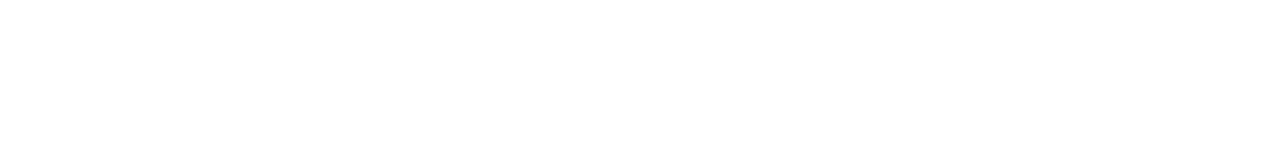
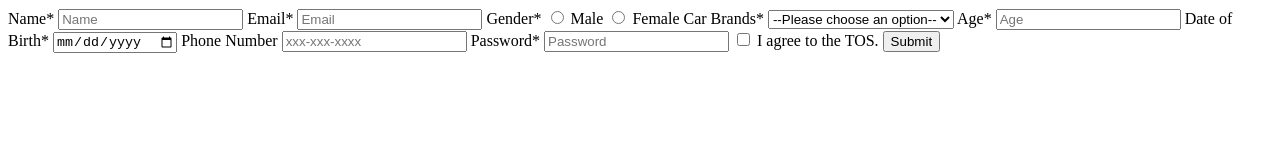
Before and after one commit to acciojob/signup-form-car-dilliprasad1, a website: page main.html in a window 1280 px wide. Drawn offline with Linux system fonts and the light colour scheme.

Commit message:
created a submission

```diff
--- a/main.html
+++ b/main.html
@@ -1,16 +1,49 @@
 <!DOCTYPE html>
+<html>
+<head>
+	<title>Signup Form</title>
+</head>
+<body>
+	<form method="post" action="submit-form.php">
+		<label for="name">Name*</label>
+		<input type="text" id="name" name="name" placeholder="Name" required>
 
-<html>
+		<label for="email">Email*</label>
+		<input type="email" id="email" name="email" placeholder="Email" required>
 
-<head>
-	<link rel="stylesheet" href="styles.css">
-</head>
+		<label>Gender*</label>
+		<label for="gender-m">
+			<input type="radio" id="gender-m" name="gender" value="male" required> Male
+		</label>
+		<label for="gender-f">
+			<input type="radio" id="gender-f" name="gender" value="female" required> Female
+		</label>
 
-<body>
-	<!-- the entire body must be written by student -->
-    <script type="text/javascript" src="./script.js">
-</script>
+		<label for="cars">Car Brands*</label>
+		<select id="cars" name="cars" required>
+			<option value="">--Please choose an option--</option>
+			<option value="BMW">BMW</option>
+			<option value="Audi">Audi</option>
+			<option value="Mercedes">Mercedes</option>
+		</select>
 
+		<label for="age">Age*</label>
+		<input type="number" id="age" name="age" placeholder="Age" required>
+
+		<label for="dob">Date of Birth*</label>
+		<input type="date" id="dob" name="dob" required>
+
+		<label for="tel">Phone Number</label>
+		<input type="tel" id="tel" name="tel" placeholder="xxx-xxx-xxxx">
+
+		<label for="password">Password*</label>
+		<input type="password" id="password" name="password" placeholder="Password" required>
+
+		<label for="tos">
+			<input type="checkbox" id="tos" name="tos" required> I agree to the TOS.
+		</label>
+
+		<button type="submit">Submit</button>
+	</form>
 </body>
-
 </html>
```
